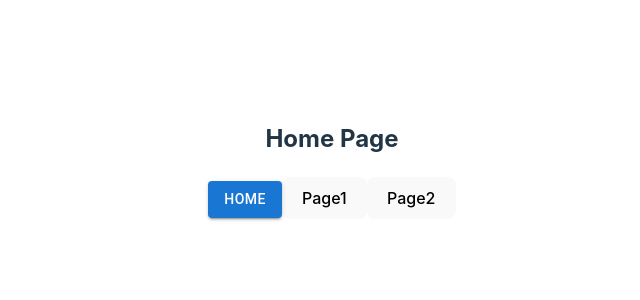
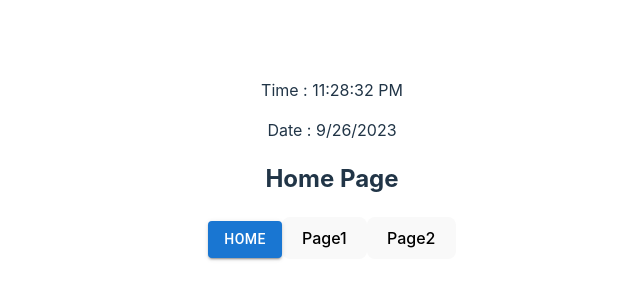
Before and after one commit to alkhalifas/react-tutorial, a React (Vite) app: page / in a window 1280 px wide. Shown: the part 240-540 px from the top of the page, without its empty margins (308-948 px from the left). Built offline with nearby package versions, Linux system fonts and the light colour scheme.

Commit message:
API calls added

```diff
--- a/src/App.tsx
+++ b/src/App.tsx
@@ -6,7 +6,7 @@ import { BrowserRouter as Router, Route, Routes, Navigate} from 'react-router-do
 import Home from './containers/Home';
 import Page1 from './containers/Page1';
 import Page2 from './containers/Page2';
-
+import DateTime from './components/DateTime'
 function App() {
   const [count, setCount] = useState(0)
 
@@ -15,6 +15,7 @@ function App() {
 
         <Router>
             {/*<MenuAppBar/>*/}
+            <DateTime/>
             <Routes>
                 <Route exact path="/" element={<Home/>} />
                 <Route path="/page1" element={<Page1/>} />
--- /dev/null
+++ b/src/components/DateTime.jsx
@@ -0,0 +1,23 @@
+import  React, { useState , useEffect } from 'react'
+
+export const DateTime = () => {
+
+    let [date,setDate] = useState(new Date());
+
+    useEffect(() => {
+        let timer = setInterval(()=>setDate(new Date()), 1000 )
+        return function cleanup() {
+            clearInterval(timer)
+        }
+
+    });
+
+    return(
+        <div>
+            <p> Time : {date.toLocaleTimeString()}</p>
+            <p> Date : {date.toLocaleDateString()}</p>
+        </div>
+    )
+}
+
+export default DateTime
--- a/src/containers/Page2.jsx
+++ b/src/containers/Page2.jsx
@@ -1,9 +1,29 @@
 // src/containers/Home.jsx
-import React from 'react';
+import React, { useState, useEffect } from 'react';
 import {Link} from "react-router-dom";
 import {Button} from "@mui/material";
 
 const Page2 = () => {
+    const [data, setData] = useState([]);
+    const [isLoading, setIsLoading] = useState(true);
+
+    useEffect(() => {
+        // Define the API URL
+        const apiUrl = 'https://jsonplaceholder.typicode.com/posts';
+
+        // Make a GET request using fetch
+        fetch(apiUrl)
+            .then((response) => response.json())
+            .then((data) => {
+                setData(data.slice(0, 5));
+                setIsLoading(false);
+            })
+            .catch((error) => {
+                console.error('Error fetching data:', error);
+                setIsLoading(false);
+            });
+    }, []);
+
     return (
         <div style={{justifyContent: 'center'}}>
             <h2>Page 2</h2>
@@ -24,6 +44,31 @@ const Page2 = () => {
                     </button>
                 </Link>
             </div>
+            <div>
+                <h1>API Data</h1>
+                {isLoading ? (
+                    <p>Loading...</p>
+                ) : (
+                    <table>
+                        <thead>
+                        <tr>
+                            <th>ID</th>
+                            <th>Title</th>
+                            <th>Body</th>
+                        </tr>
+                        </thead>
+                        <tbody>
+                        {data.map((item) => (
+                            <tr key={item.id}>
+                                <td>{item.id}</td>
+                                <td>{item.title}</td>
+                                <td>{item.body}</td>
+                            </tr>
+                        ))}
+                        </tbody>
+                    </table>
+                )}
+            </div>
         </div>
     );
 };
```
Also changed, not shown: 1 other file (tests, documents, lock files or other folders).
